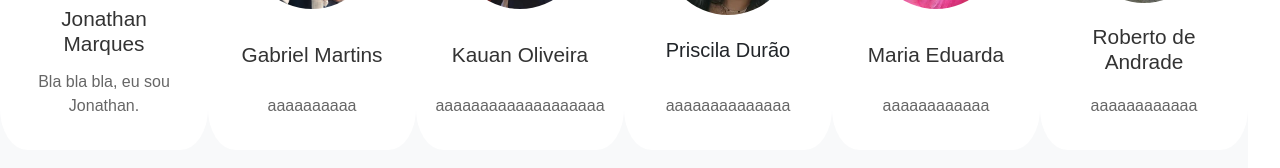
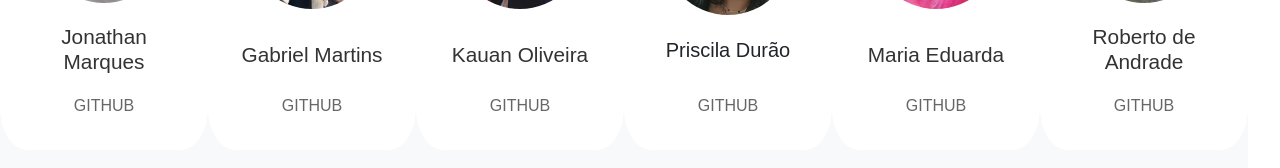
Before and after one commit to GabrielMr897/Trabalho-Final-ReactJS, a React (Vite) app: page /quemsomos in a window 1280 px wide. Shown: the part 390-558 px from the top of the page. Built offline with nearby package versions, Linux system fonts and the light colour scheme; no server answers.

Commit message:
Ajustando link do GitHub

```diff
--- a/src/pages/sobre/Sobre.jsx
+++ b/src/pages/sobre/Sobre.jsx
@@ -15,40 +15,40 @@ export const Sobre = () => {
         <>
             <h1>Fundadores</h1>
             <div className="bg-light py-5">
-            <div className="py-5">
-                <div className="pai">
+                <div className="py-5">
+                    <div className="pai">
                         <div class="mini">
                             <img src={fotoJo} alt="Jonathan" className="img2" />
                             <div className="h5">Jonathan Marques</div>
-                            <span className="small"> Bla bla bla, eu sou Jonathan.</span>
+                            <a className="small" href="https://github.com/JotaMarquesb" target="_blank">GITHUB</a>
                         </div>
                         <div class="mini">
                             <img src={fotogab} alt="Gabriel" className="img2" />
                             <div className="h5">Gabriel Martins</div>
-                            <span className="small">aaaaaaaaaa</span>
+                            <a className="small" href="https://github.com/GabrielMr897" target="_blank">GITHUB</a>
                         </div>
                         <div class="mini">
                             <img src={fotokauan} alt="Kauan" className="img2" />
                             <div className="h5">Kauan Oliveira</div>
-                            <span className="small">aaaaaaaaaaaaaaaaaaa</span>
+                            <a className="small" href="https://github.com/KauanOliveira1" target="_blank">GITHUB</a>
                         </div>
                         <div class="mini">
-                            <img src={fotopri} alt="Priscila" className="img2"  />
+                            <img src={fotopri} alt="Priscila" className="img2" />
                             <h5>Priscila Durão</h5>
-                            <span className="small">aaaaaaaaaaaaaa</span>
+                            <a className="small" href="https://github.com/Prisciladurao" target="_blank">GITHUB</a>
                         </div>
                         <div class="mini">
-                            <img src= {fotoma} alt="Maria" className="img2" />
+                            <img src={fotoma} alt="Maria" className="img2" />
                             <div className="h5">Maria Eduarda</div>
-                            <span className="small">aaaaaaaaaaaa</span>
+                            <a className="small" href="https://github.com/mahlynn" target="_blank">GITHUB</a>
                         </div>
                         <div class="mini">
-                            <img src={fotoro} alt="Roberto" className="img2"  />
+                            <img src={fotoro} alt="Roberto" className="img2" />
                             <div className="h5">Roberto de Andrade</div>
-                            <span className="small">aaaaaaaaaaaa</span>
+                            <a className="small" href="https://github.com/RobertoDeAndrade" target="_blank">GITHUB</a>
                         </div>
+                    </div>
                 </div>
-            </div>
             </div>
 
         </>
```
